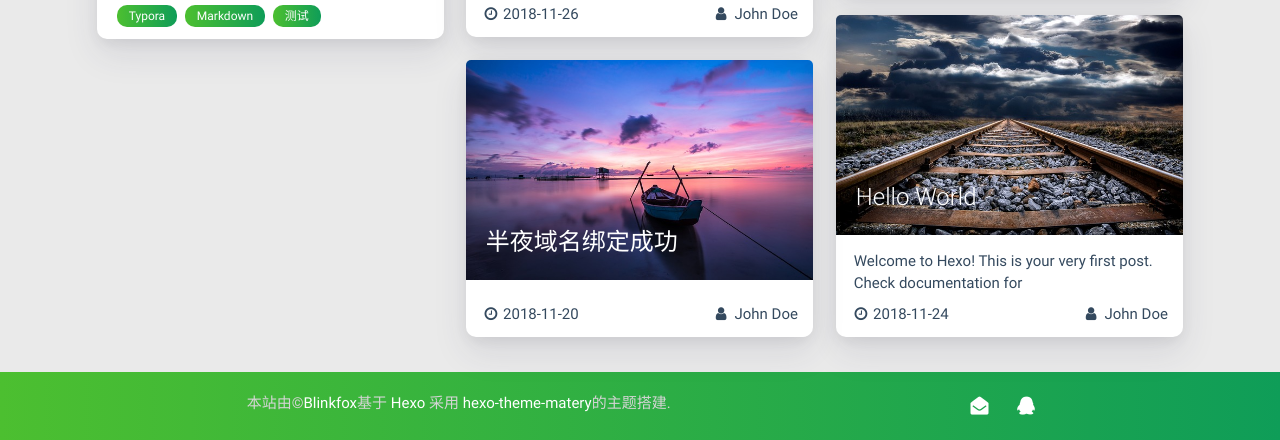
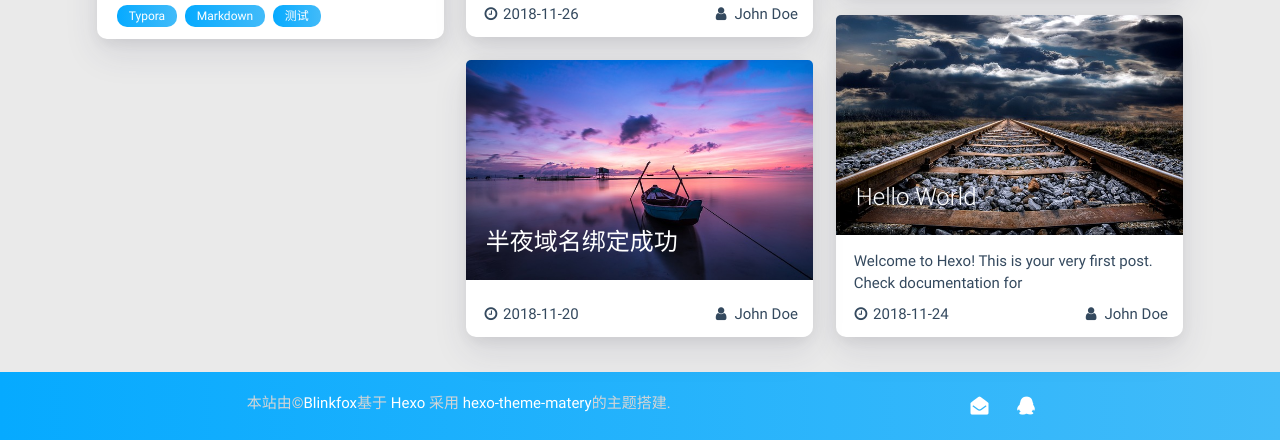
Before and after one commit to 70by/70by.github.io, a plain HTML site: page index.html in a window 1280 px wide. Shown: the part 1620-2060 px from the top of the page. Drawn offline with Linux system fonts and the light colour scheme.

Commit message:
Site updated: 2018-11-27 15:43:54

```diff
--- a/css/matery.css
+++ b/css/matery.css
@@ -161,7 +161,7 @@ mark {
 }
 
 .bg-color {
-    background-image: linear-gradient(to right, #4cbf30 0%, #0f9d58 100%);
+    background-image: linear-gradient(to right, #06aaff 0%, #42bbf9 100%);
 }
 
 .text-color {
```
